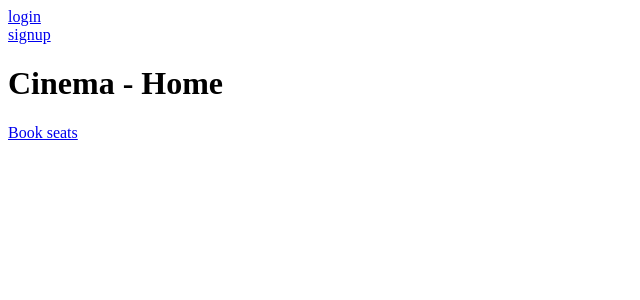
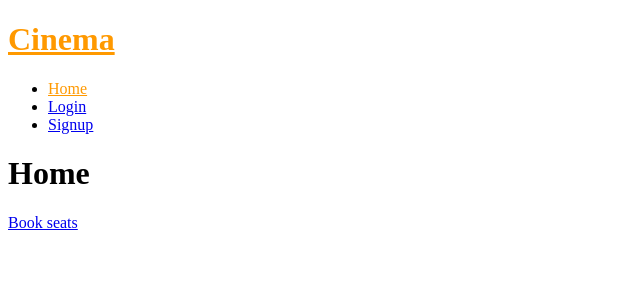
Before and after one commit to andrograf/cinema-booking, a Nuxt app: page / in a window 1280 px wide. Shown: the top 300 px of the page, without its empty margins (0-640 px from the left). Built offline with nearby package versions, Linux system fonts and the light colour scheme.

Commit message:
feat: add default layout

```diff
--- a/components/chair.vue
+++ b/components/chair.vue
@@ -5,6 +5,9 @@
         <button onclick="increase()">Reserve</button>
     </div>
   </template>
+
+
+
 <script setup>
 let status;
 let count = 0;
@@ -26,6 +29,5 @@
     default:
         status = "free";
         break;
-
 }
 </script>
--- /dev/null
+++ b/layouts/default.vue
@@ -0,0 +1,28 @@
+<template>
+    <div>
+        <header>
+            <NuxtLink to="/"><h1>Cinema</h1></NuxtLink>
+            <nav>
+                <ul>
+                    <li>
+                        <NuxtLink to="/">Home</NuxtLink>
+                    </li>
+                    <li>
+                        <NuxtLink to="/login">Login</NuxtLink>
+                    </li>
+                    <li>
+                        <NuxtLink to="/signup">Signup</NuxtLink>
+                    </li>
+                </ul>
+            </nav>
+        </header>
+    </div>
+    <div>
+        <slot/>
+    </div>
+</template>
+<style scoped>
+.router-link-exact-active {
+    color: rgb(255, 153, 0);
+  }
+  </style>
--- a/pages/index.vue
+++ b/pages/index.vue
@@ -1,9 +1,6 @@
 <template>
     <div>
-        <NuxtLink to="/login">login</NuxtLink>
-        <br>
-        <NuxtLink to="/signup">signup</NuxtLink>
-      <h1>Cinema - Home</h1>
+      <h1>Home</h1>
       <NuxtLink to="/room">Book seats</NuxtLink>
     </div>
   </template>
--- a/pages/login.vue
+++ b/pages/login.vue
@@ -1,6 +1,5 @@
 <template>
     <div>
-        <NuxtLink to="/">Return home</NuxtLink>
         <h1>Log in</h1>
         <loginForm/>
     </div>
--- a/pages/room.vue
+++ b/pages/room.vue
@@ -1,6 +1,5 @@
 <template>
     <div>
-        <NuxtLink to="/">Return home</NuxtLink>
         <h1>Room One</h1>
         <h3>Chairs</h3>
         <chair/>
--- a/pages/signup.vue
+++ b/pages/signup.vue
@@ -1,6 +1,5 @@
 <template>
     <div>
-        <NuxtLink to="/">Return home</NuxtLink>
         <h1>Sign Up</h1>
         <loginForm/>
     </div>
```
